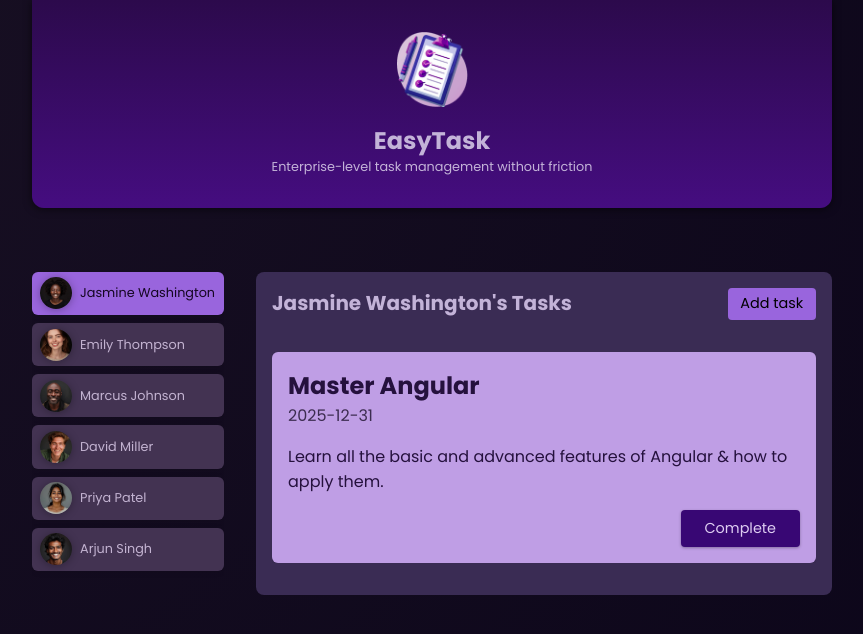
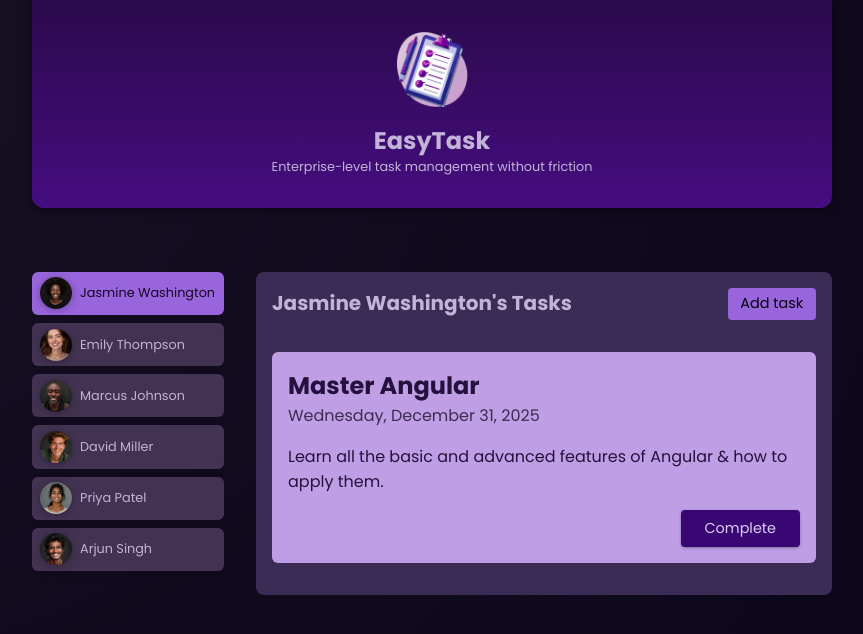
Before and after one commit to OlgaVikVol/angular-assessment, an Angular app: page / in a window 1280 px wide. Both pictures are taken after a click on the button "Jasmine Washington". Shown: the top 634 px of the page, without its empty margins (208-1071 px from the left). Built offline with nearby package versions, Linux system fonts and the light colour scheme.

Commit message:
update: add DatePipe for TaskComponent

```diff
--- a/src/app/components/task/task.component.html
+++ b/src/app/components/task/task.component.html
@@ -1,7 +1,7 @@
 <app-card>
   <article>
     <h2>{{ task.title }}</h2>
-    <time>{{ task.dueDate }}</time>
+    <time>{{ task.dueDate | date: "fullDate" }}</time>
     <p>{{ task.summary }}</p>
     <p class="actions">
       <button (click)="onCompleteTask()">Complete</button>
--- a/src/app/components/task/task.component.ts
+++ b/src/app/components/task/task.component.ts
@@ -1,10 +1,11 @@
 import { Component, EventEmitter, Input, Output } from '@angular/core';
 import { type Task } from './task.model';
-import { CardComponent } from "../../shared/card/card.component";
+import { CardComponent } from '../../shared/card/card.component';
+import { DatePipe } from '@angular/common';
 
 @Component({
   selector: 'app-task',
-  imports: [CardComponent],
+  imports: [CardComponent, DatePipe],
   templateUrl: './task.component.html',
   styleUrl: './task.component.css',
 })
```
